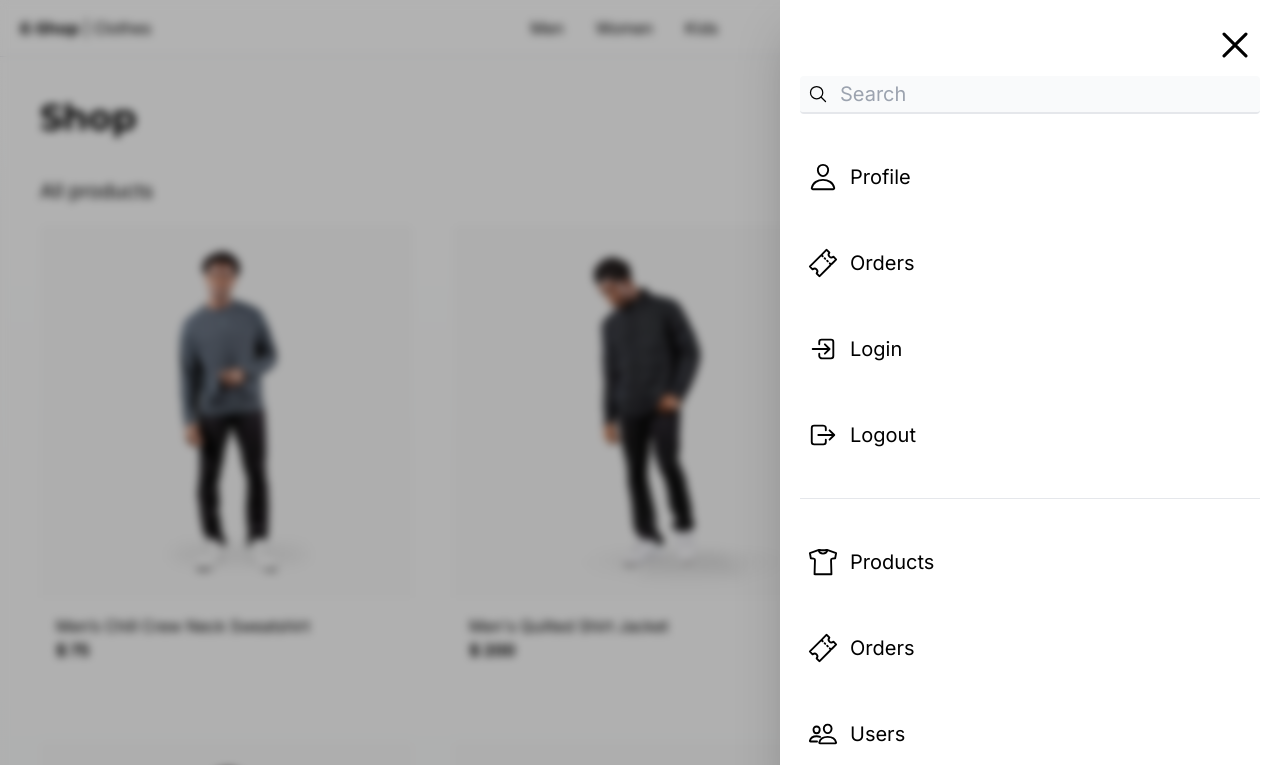
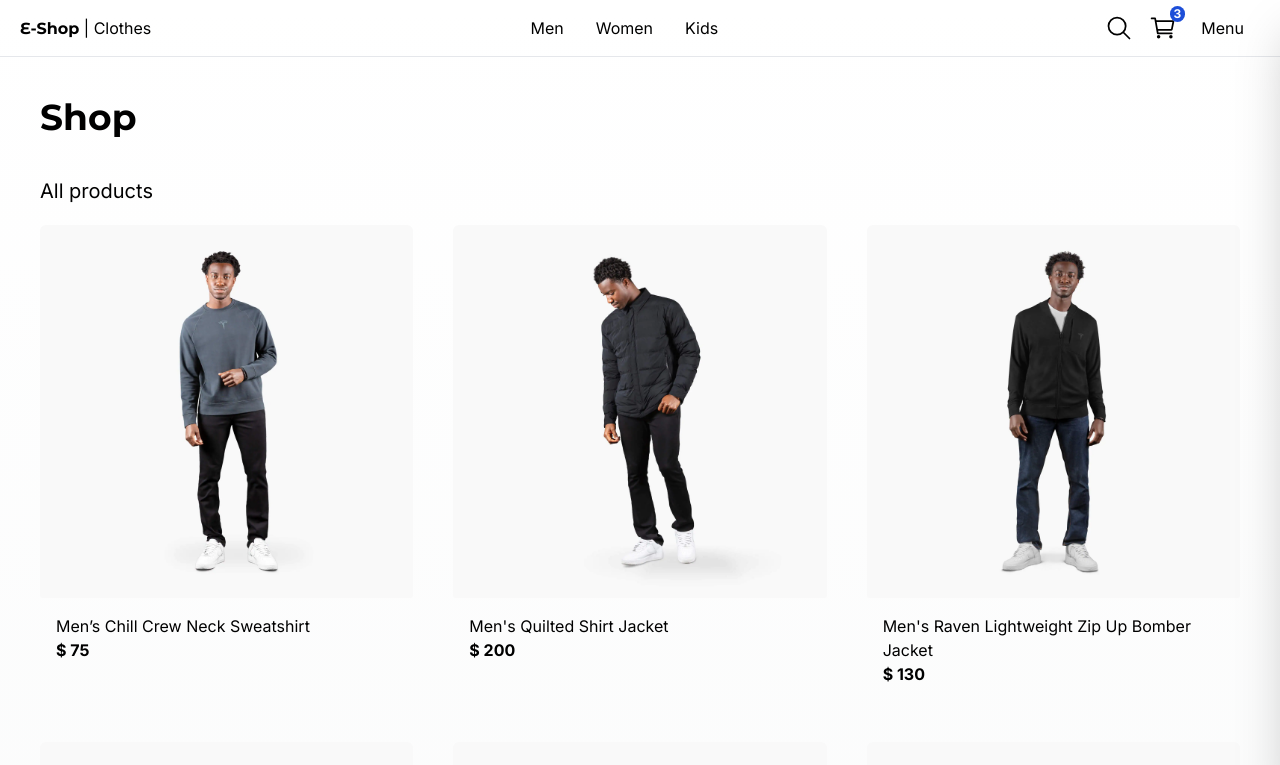
Before and after one commit to fernandoituarte/e-commerce-nextjs, a Next.js app: page / in a window 1280 px wide. Shown: the top 765 px of the page. Built offline with nearby package versions, Linux system fonts and the light colour scheme.

Commit message:
Integrated Zustand for SideMenu toggle functionality

```diff
--- a/package.json
+++ b/package.json
@@ -9,10 +9,12 @@
     "lint": "next lint"
   },
   "dependencies": {
+    "clsx": "^2.1.0",
     "next": "14.0.4",
     "react": "^18",
     "react-dom": "^18",
-    "react-icons": "^5.0.1"
+    "react-icons": "^5.0.1",
+    "zustand": "^4.4.7"
   },
   "devDependencies": {
     "@types/node": "^20",
--- a/src/components/ui/sidebar/SideMenu.tsx
+++ b/src/components/ui/sidebar/SideMenu.tsx
@@ -1,21 +1,48 @@
-'use client';
+"use client";
+
 import Link from "next/link";
-import { IoCloseOutline, IoLogInOutline, IoLogOutOutline, IoPeopleOutline, IoPersonOutline, IoSearchOutline, IoShirtOutline, IoTicketOutline } from "react-icons/io5"
+import { clsx } from "clsx";
+import {
+  IoCloseOutline,
+  IoLogInOutline,
+  IoLogOutOutline,
+  IoPeopleOutline,
+  IoPersonOutline,
+  IoSearchOutline,
+  IoShirtOutline,
+  IoTicketOutline,
+} from "react-icons/io5";
+
+import { useUIStore } from "@/store";
 
 export const SideMenu = () => {
+  const isSideMenuOpen = useUIStore((state) => state.isSideMenuOpen);
+  const closeSideMenu = useUIStore((state) => state.closeSideMenu);
+
   return (
     <div>
       {/*Background black */}
-      <div className="fixed top-0 left-0 w-screen h-screen z-10 bg-black opacity-30"/>
+      {isSideMenuOpen && (
+        <div className="fixed top-0 left-0 w-screen h-screen z-10 bg-black opacity-30" />
+      )}
       {/*Blur */}
-      <div className="fade-in fixed top-0 left-0 w-screen h-screen z-10 backdrop-filter backdrop-blur-sm"/>
+      {isSideMenuOpen && (
+        <div className="fade-in fixed top-0 left-0 w-screen h-screen z-10 backdrop-filter backdrop-blur-sm" />
+      )}
       {/* Sidemenu */}
       {/* //todo: efecto de slide */}
-      <nav className="fixed p-5 right-0 top-0 w-[500px] h-screen bg-white z-20 shadow-2xl transform transition-all duration-300">
+      <nav
+        className={clsx(
+          "fixed p-5 right-0 top-0 w-[500px] h-screen bg-white z-20 shadow-2xl transform transition-all duration-300",
+          {
+            "translate-x-full": !isSideMenuOpen,
+          }
+        )}
+      >
         <IoCloseOutline
           size={50}
           className="absolute top-5 right-5 cursor-pointer"
-          onClick={() => console.log('click')}
+          onClick={() => closeSideMenu()}
         />
         <div className="relative mt-14 ">
           <IoSearchOutline size={20} className="absolute top-2 left-2" />
@@ -26,39 +53,60 @@
           />
         </div>
         {/* Menu */}
-        <Link className="flex items-center mt-10 p-2 hover:bg-gray-100 rounded transition-all" href={'/'}>
-          <IoPersonOutline size={30}/>
+        <Link
+          className="flex items-center mt-10 p-2 hover:bg-gray-100 rounded transition-all"
+          href={"/"}
+        >
+          <IoPersonOutline size={30} />
           <span className="ml-3 text-xl">Profile</span>
         </Link>
-        <Link className="flex items-center mt-10 p-2 hover:bg-gray-100 rounded transition-all" href={'/'}>
-          <IoTicketOutline size={30}/>
+        <Link
+          className="flex items-center mt-10 p-2 hover:bg-gray-100 rounded transition-all"
+          href={"/"}
+        >
+          <IoTicketOutline size={30} />
           <span className="ml-3 text-xl">Orders</span>
         </Link>
-        <Link className="flex items-center mt-10 p-2 hover:bg-gray-100 rounded transition-all" href={'/'}>
-          <IoLogInOutline size={30}/>
+        <Link
+          className="flex items-center mt-10 p-2 hover:bg-gray-100 rounded transition-all"
+          href={"/"}
+        >
+          <IoLogInOutline size={30} />
           <span className="ml-3 text-xl">Login</span>
         </Link>
-        <Link className="flex items-center mt-10 p-2 hover:bg-gray-100 rounded transition-all" href={'/'}>
-          <IoLogOutOutline size={30}/>
+        <Link
+          className="flex items-center mt-10 p-2 hover:bg-gray-100 rounded transition-all"
+          href={"/"}
+        >
+          <IoLogOutOutline size={30} />
           <span className="ml-3 text-xl">Logout</span>
         </Link>
 
         {/* Line Separator */}
-        <div className="w-full h-px bg-gray-200 my-10"/>
+        <div className="w-full h-px bg-gray-200 my-10" />
 
-        <Link className="flex items-center mt-10 p-2 hover:bg-gray-100 rounded transition-all" href={'/'}>
-          <IoShirtOutline size={30}/>
+        <Link
+          className="flex items-center mt-10 p-2 hover:bg-gray-100 rounded transition-all"
+          href={"/"}
+        >
+          <IoShirtOutline size={30} />
           <span className="ml-3 text-xl">Products</span>
         </Link>
-        <Link className="flex items-center mt-10 p-2 hover:bg-gray-100 rounded transition-all" href={'/'}>
-          <IoTicketOutline size={30}/>
+        <Link
+          className="flex items-center mt-10 p-2 hover:bg-gray-100 rounded transition-all"
+          href={"/"}
+        >
+          <IoTicketOutline size={30} />
           <span className="ml-3 text-xl">Orders</span>
         </Link>
-        <Link className="flex items-center mt-10 p-2 hover:bg-gray-100 rounded transition-all" href={'/'}>
-          <IoPeopleOutline size={30}/>
+        <Link
+          className="flex items-center mt-10 p-2 hover:bg-gray-100 rounded transition-all"
+          href={"/"}
+        >
+          <IoPeopleOutline size={30} />
           <span className="ml-3 text-xl">Users</span>
         </Link>
       </nav>
     </div>
-  )
-}
+  );
+};
--- a/src/components/ui/top-menu/TopMenu.tsx
+++ b/src/components/ui/top-menu/TopMenu.tsx
@@ -1,8 +1,15 @@
+'use client';
+
 import { titleFont } from "@/config/fonts"
 import Link from "next/link"
 import { IoCartOutline, IoSearchOutline } from "react-icons/io5"
 
+import { useUIStore } from "@/store";
+
 export const TopMenu = () => {
+
+  const openSideMenu = useUIStore((state) => state.openSideMenu);
+
   return (
     <nav className="flex px-5 justify-between items-center w-full border-b">
       <div>
@@ -35,7 +42,7 @@
           </div>
         </Link>
 
-        <button className="m-2 p-2 rounded-md transition-all hover:bg-gray-100">
+        <button onClick={() => openSideMenu()} className="m-2 p-2 rounded-md transition-all hover:bg-gray-100">
           Menu
         </button>
       </div>
--- /dev/null
+++ b/src/store/index.ts
@@ -0,0 +1 @@
+export * from './ui/ui-store';
--- /dev/null
+++ b/src/store/ui/ui-store.ts
@@ -0,0 +1,15 @@
+import { create } from 'zustand'
+
+interface State {
+  isSideMenuOpen: boolean;
+
+  openSideMenu: () => void;
+  closeSideMenu: () => void;
+}
+
+export const useUIStore = create<State>()((set) => ({
+  isSideMenuOpen: false,
+
+  openSideMenu: () => set({isSideMenuOpen: true}),
+  closeSideMenu: () => set({isSideMenuOpen: false}),
+}))
```
Also changed, not shown: 1 other file (tests, documents, lock files or other folders).
